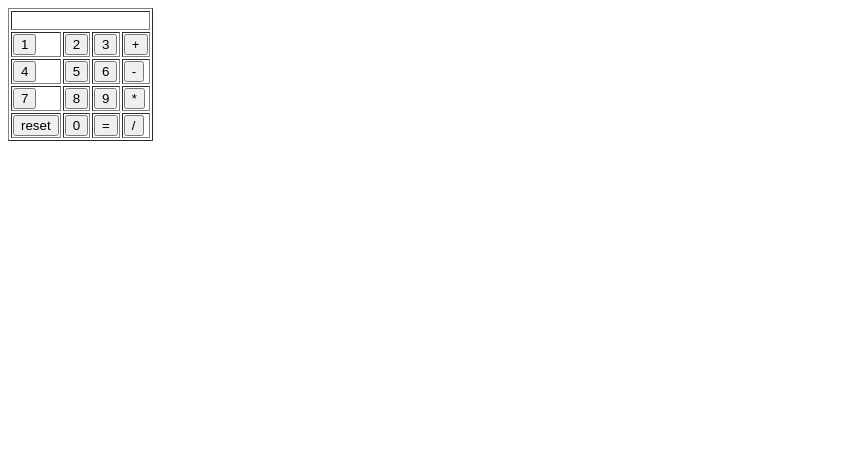
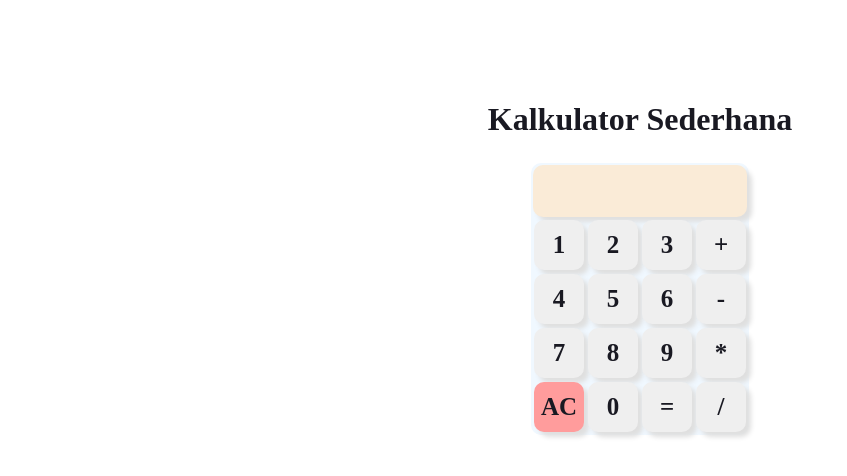
Before and after one commit to raha-nug/kalkulator-dom, a plain HTML site: page index.html in a window 1280 px wide. Shown: the whole page, without its empty margins (0-847 px from the left). Drawn offline with Linux system fonts and the light colour scheme.

Commit message:
memperbaiki tampilan

```diff
--- a/index.html
+++ b/index.html
@@ -8,9 +8,10 @@
     <title>Kalkulator DOM - Rival Nugraha</title>
 </head>
 <body>
-    <table border="1">
+    <h2>Kalkulator Sederhana</h2>
+    <table>
         <tr>
-            <th colspan="4" id="input" height="15px">
+            <th colspan="4" id="input">
             </th>
         </tr>
         <tr>
@@ -32,7 +33,7 @@
             <td><button onclick="pushBtn(this)">*</button></td>
         </tr>
         <tr>
-            <td><button onclick="pushBtn(this)">reset</button></td>
+            <td><button onclick="pushBtn(this)" id="reset">AC</button></td>
             <td><button onclick="pushBtn(this)">0</button></td>
             <td><button onclick="pushBtn(this)">=</button></td>
             <td><button onclick="pushBtn(this)">/</button></td>
--- a/script.js
+++ b/script.js
@@ -7,7 +7,7 @@ function pushBtn(obj) {
         //Calculate
         input.innerHTML = eval(input.innerHTML)
 
-    }else if(pushed == "reset"){
+    }else if(pushed == "AC"){
         //All Clear
         input.innerHTML = ""
 
--- a/style.css
+++ b/style.css
@@ -0,0 +1,45 @@
+*{
+    font-family: 'jetBrains Mono';
+    color: #191922;
+}
+h2{
+    font-size: 32px;
+    font-weight: 900;
+    text-align: center;
+    margin: 8% auto auto auto;
+}
+table{
+    background-color: aliceblue;
+    margin: 2% auto auto auto;
+    border-radius: 10px;
+}
+
+th, button{
+    height: 50px;
+    width: 50px;
+    font-size: 25px;
+    font-weight: 700;
+    border-radius: 10px;
+    box-shadow: 5px 5px 5px rgb(223, 223, 223);
+}
+th{
+    background-color: antiquewhite;
+    text-align: end;
+    padding-inline-end: 15px;
+}
+button{
+    text-align: center;
+    border: none;
+}
+button:hover{
+    background-color: honeydew;
+    transition: 0.3s;
+}
+#reset{
+    background-color: rgb(255, 156, 156);
+    box-shadow: 5px 5px 5px rgb(223, 223, 223);
+}
+#reset:hover{
+    background-color: rgb(252, 106, 106);
+    transition: 0.3s;
+}
```
